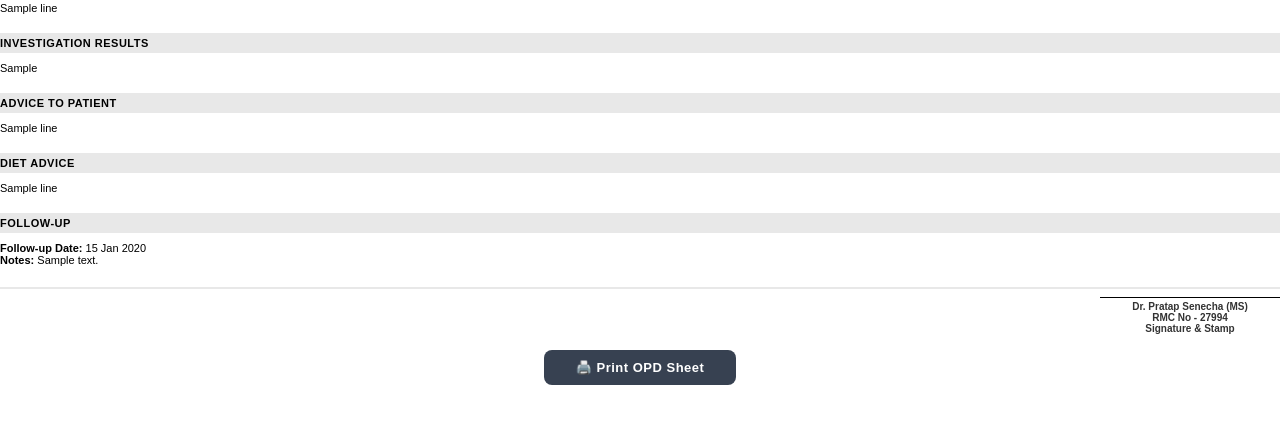
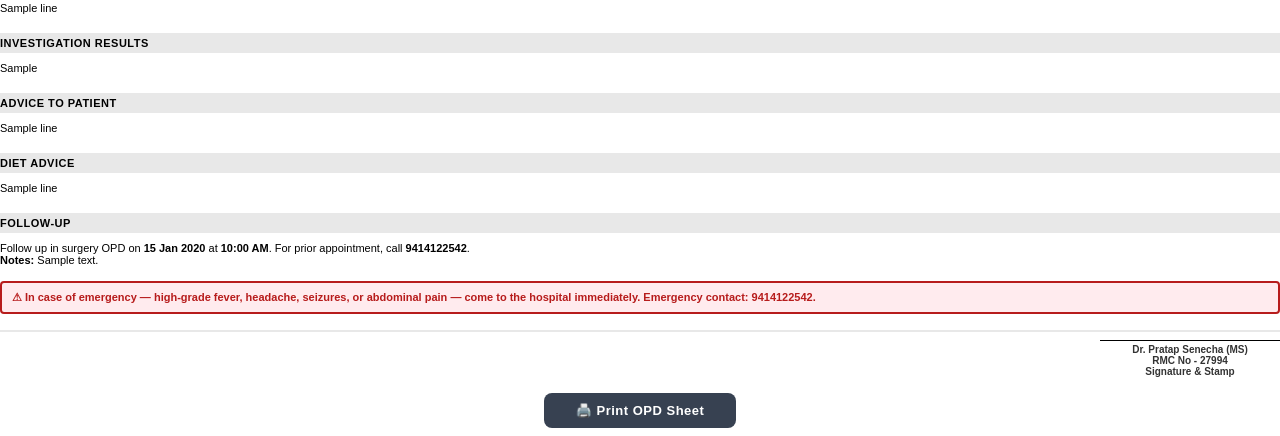
Before and after one commit to drpratapseervi-create/ShradhaHMS-2026, a Django app: template hms/templates/opd/consultation_pdf.html in a window 1280 px wide. Shown: the part 816-1252 px from the top of the page. Before the commit the page ends 1201 px from the top, so only its background shows below. Run offline with Django 4.2, Linux system fonts and the light colour scheme; the template is opened without the code that fills it: most values are stand-ins (such as "Sample title", 1, 10 or a date in 2020).

Commit message:
OPD print sheet: rewrite follow-up line, add standing emergency notice, LAMA card
- Follow-up section now prints "Follow up in surgery OPD on {date} at
  10:00 AM. For prior appointment, call 9414122542." using the actual
  follow_up_date, instead of a plain "Follow-up Date:" label.
- Add a standing, bold/highlighted emergency-instruction line that prints
  on every OPD sheet unconditionally.
- Add a bordered, red-highlighted "Refusal of Admission / LAMA Consent"
  card (matching the app's LAMA section styling) that prints only when
  consultation.lama_declined is true -- the actual checkbox flag, not
  just whether the diagnosis/plan text fields happen to be non-empty.
  Verified directly: flipping lama_declined to False on a record that
  still had lama_diagnosis/lama_plan text populated correctly suppresses
  the card and leaks none of that text elsewhere on the page.

Co-Authored-By: Claude Sonnet 5 <noreply@anthropic.com>
Claude-Session: https://claude.ai/code/session_01VEbbWsf7RtCMNdgGWriTnF

```diff
--- a/hms/templates/opd/consultation_pdf.html
+++ b/hms/templates/opd/consultation_pdf.html
@@ -181,6 +181,43 @@ th {
 
 /* ── Prescription table ── */
 .rx-table th { background: #f7f7f7; color: #000; }
+
+/* ── Emergency instruction (standing, prints on every sheet) ── */
+.emergency-notice {
+    border: 2px solid #b71c1c;
+    background: #ffebee;
+    color: #b71c1c;
+    font-weight: 700;
+    font-size: 11px;
+    padding: 8px 10px;
+    margin: 10px 0;
+    border-radius: 4px;
+    text-align: left;
+}
+
+/* ── LAMA / Refusal of Admission card ── */
+.lama-card {
+    border: 2px solid #b91c1c;
+    border-radius: 6px;
+    margin: 10px 0;
+    overflow: hidden;
+    page-break-inside: avoid;
+}
+.lama-card-head {
+    background: #b91c1c;
+    color: #fff;
+    font-weight: 700;
+    font-size: 11px;
+    padding: 6px 10px;
+    letter-spacing: 0.5px;
+}
+.lama-card-body {
+    background: #fff5f5;
+    padding: 8px 10px;
+    font-size: 11px;
+    line-height: 1.6;
+}
+.lama-card-body p { margin: 3px 0; }
 
 /* ── Footer ── */
 .footer {
@@ -372,6 +409,24 @@ table.print-shell > thead > tr > td {
 <p class="sec-body-text"><strong>ICD-10:</strong> {{ consultation.diagnosis_icd.code }} — {{ consultation.diagnosis_icd.description }}</p>
 {% endif %}
 
+<!-- ── Refusal of Admission / LAMA Consent ── -->
+{% if consultation.lama_declined %}
+<div class="lama-card">
+    <div class="lama-card-head">⚠️ REFUSAL OF ADMISSION / LEAVE AGAINST MEDICAL ADVICE (LAMA)</div>
+    <div class="lama-card-body">
+        <p><strong>Diagnosis:</strong> {{ consultation.lama_diagnosis|default:"-" }}</p>
+        <p><strong>Recommended Treatment / Admission Advised:</strong> {{ consultation.lama_plan|default:"-" }}</p>
+        <p style="margin-top:6px;">
+        {% if consultation.lama_consent_en %}
+            {{ consultation.lama_consent_en }}
+        {% else %}
+            The diagnosis, recommended treatment, and the risks of declining the same were explained to the patient/attendant in a language they understand. The patient/attendant voluntarily chose to decline this treatment and leave the hospital against medical advice.
+        {% endif %}
+        </p>
+    </div>
+</div>
+{% endif %}
+
 <!-- ── Investigations ── -->
 <div class="sec-title">INVESTIGATIONS ADVISED</div>
 <div class="sec-body-text" style="padding:5px 0; text-align:left; font-size:11px;">
@@ -443,13 +498,18 @@ table.print-shell > thead > tr > td {
 <div class="sec-title">FOLLOW-UP</div>
 <div class="sec-body-text" style="padding:5px 0; font-size:11px; text-align:left;">
     {% if consultation.follow_up_date %}
-        <strong>Follow-up Date:</strong> {{ consultation.follow_up_date|date:"d M Y" }}
+        Follow up in surgery OPD on <strong>{{ consultation.follow_up_date|date:"d M Y" }}</strong> at <strong>10:00 AM</strong>. For prior appointment, call <strong>9414122542</strong>.
     {% endif %}
     {% if consultation.follow_up_notes %}
         <br><strong>Notes:</strong> {{ consultation.follow_up_notes }}
     {% endif %}
 </div>
 {% endif %}
+
+<!-- ── Emergency Instruction (standing, always printed) ── -->
+<div class="emergency-notice">
+⚠ In case of emergency — high-grade fever, headache, seizures, or abdominal pain — come to the hospital immediately. Emergency contact: 9414122542.
+</div>
 
 <!-- ── Footer ── -->
 <div class="footer">
```
